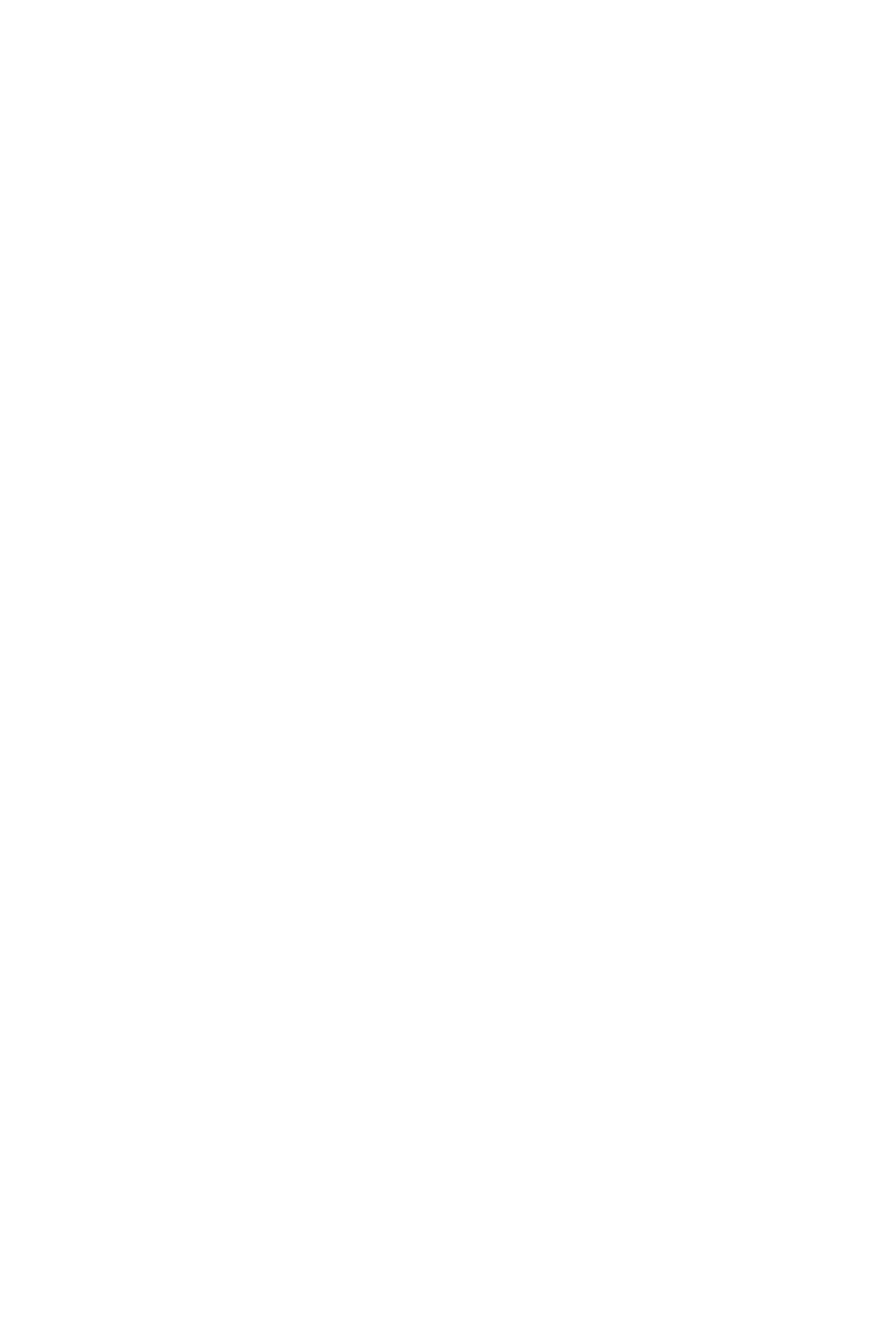
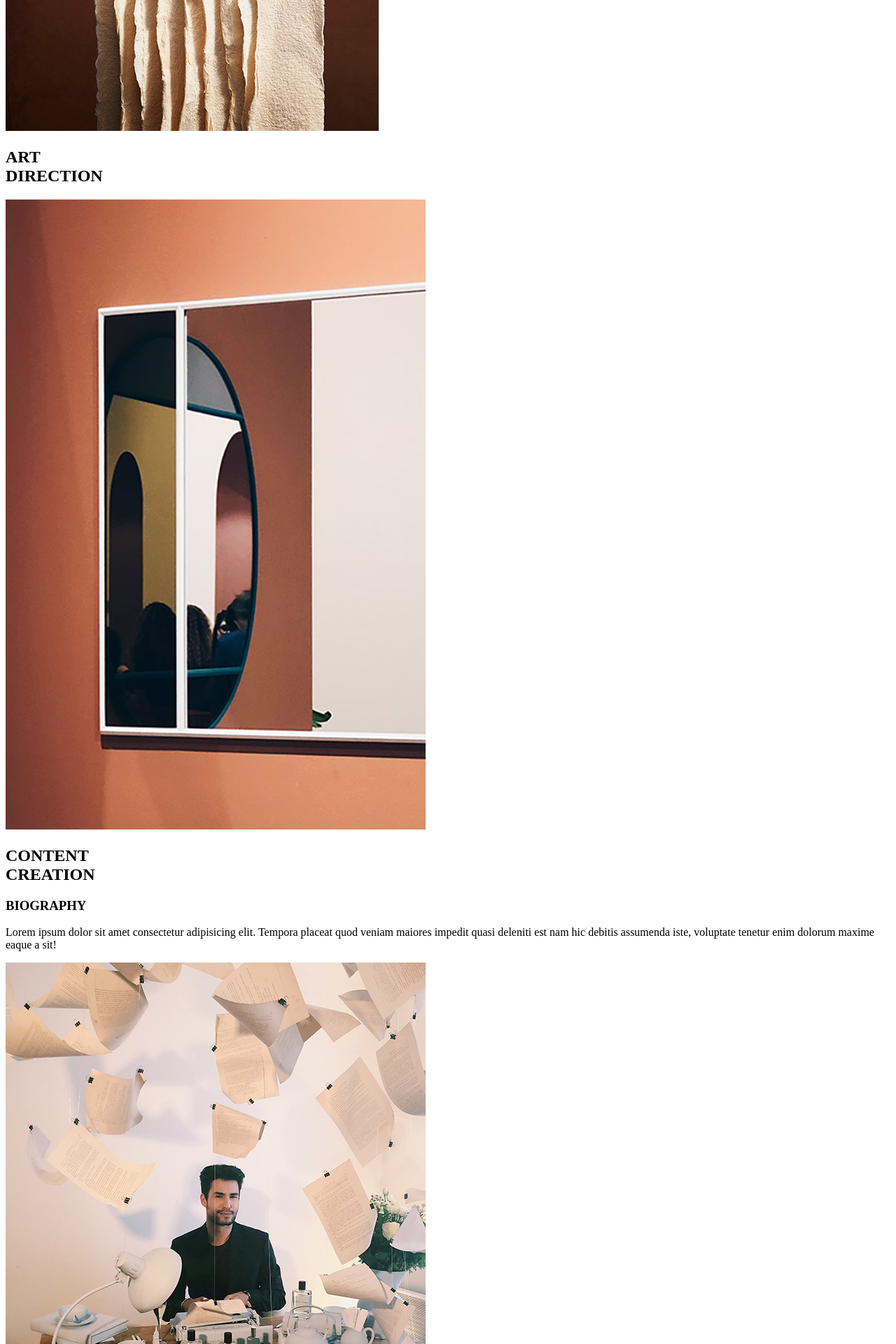
Before and after one commit to Lunasdude/ArminSemovic_portfolio, a PHP site: page / in a window 1280 px wide. Before the commit the part shown is empty. Shown: the part 640-2560 px from the top of the page at 70% size. Before the commit the page ends 50 px from the top, so only its background shows below. Run offline with PHP 8.4, Linux system fonts and the light colour scheme.

Commit message:
barebone html for index

```diff
--- a/index.php
+++ b/index.php
@@ -19,20 +19,52 @@
     <div class="hamburger">
 
     </div>
-
   </header>
 
   <main>
-    <div class="hero-image">
-      <img src="" alt="">
+    <div class="captioned-image">
+      <img src="images/1806_Plaza16486.jpg" alt="Artistic display of wares">
+
       <div class="image-caption">
-        <h2>
-
+        <h2 class="caption-heading">
+          ART
+          <br>
+          DIRECTION
         </h2>
       </div>
+
     </div>
+
+    <div class="captioned-image">
+      <img src="images/magis_mobile.png" alt="Mirror and window">
+
+      <div class="image-caption">
+        <h2 class="caption-heading">
+          CONTENT
+          <br>
+          CREATION
+        </h2>
+      </div>
+
+    </div>
+
+    <div class="text-block">
+      <h3>BIOGRAPHY</h3>
+      <p>
+        Lorem ipsum dolor sit amet consectetur adipisicing elit.
+        Tempora placeat quod veniam maiores impedit quasi deleniti
+        est nam hic debitis assumenda iste, voluptate tenetur enim
+        dolorum maxime eaque a sit!
+      </p>
+    </div>
+
+    <img src="images/armin.png" alt="Armin">
+
+    <div class="contact-info">
+
+    </div>
+
   </main>
-
 
 </body>
 </html>
```
